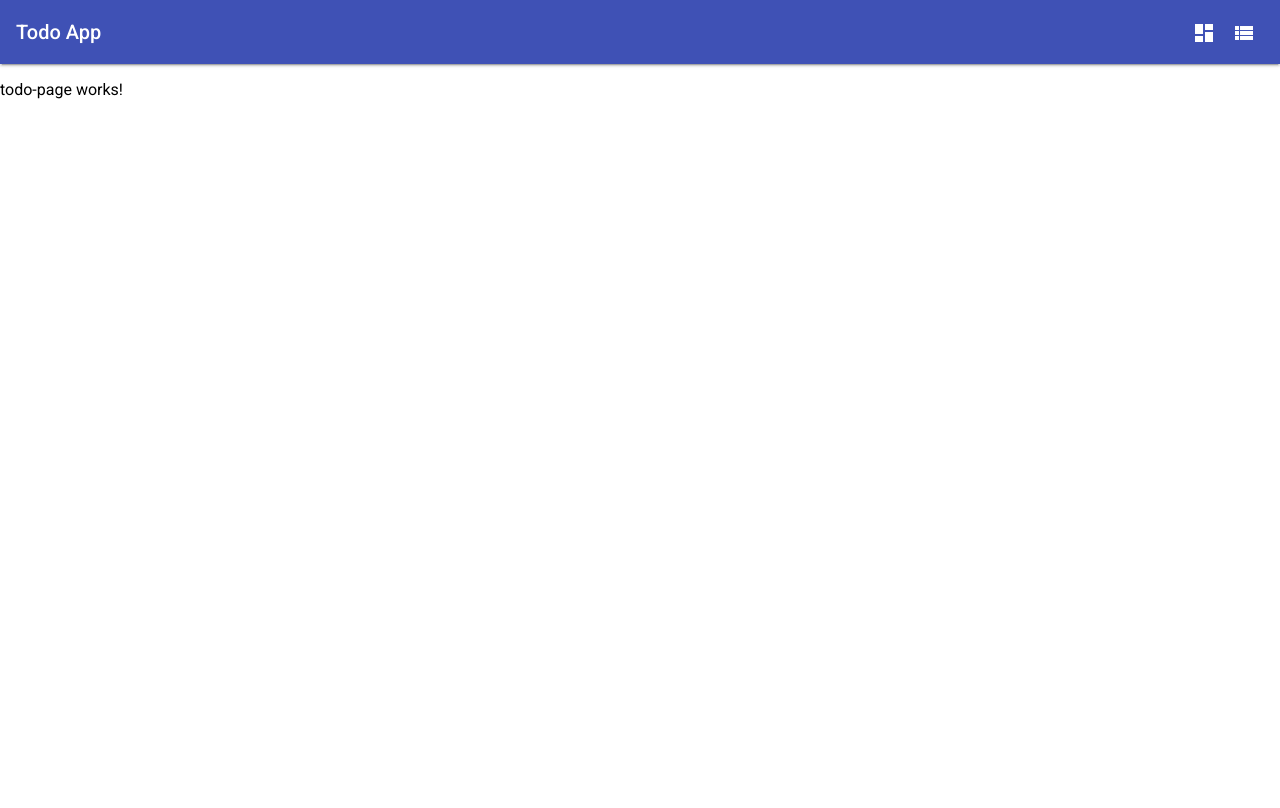
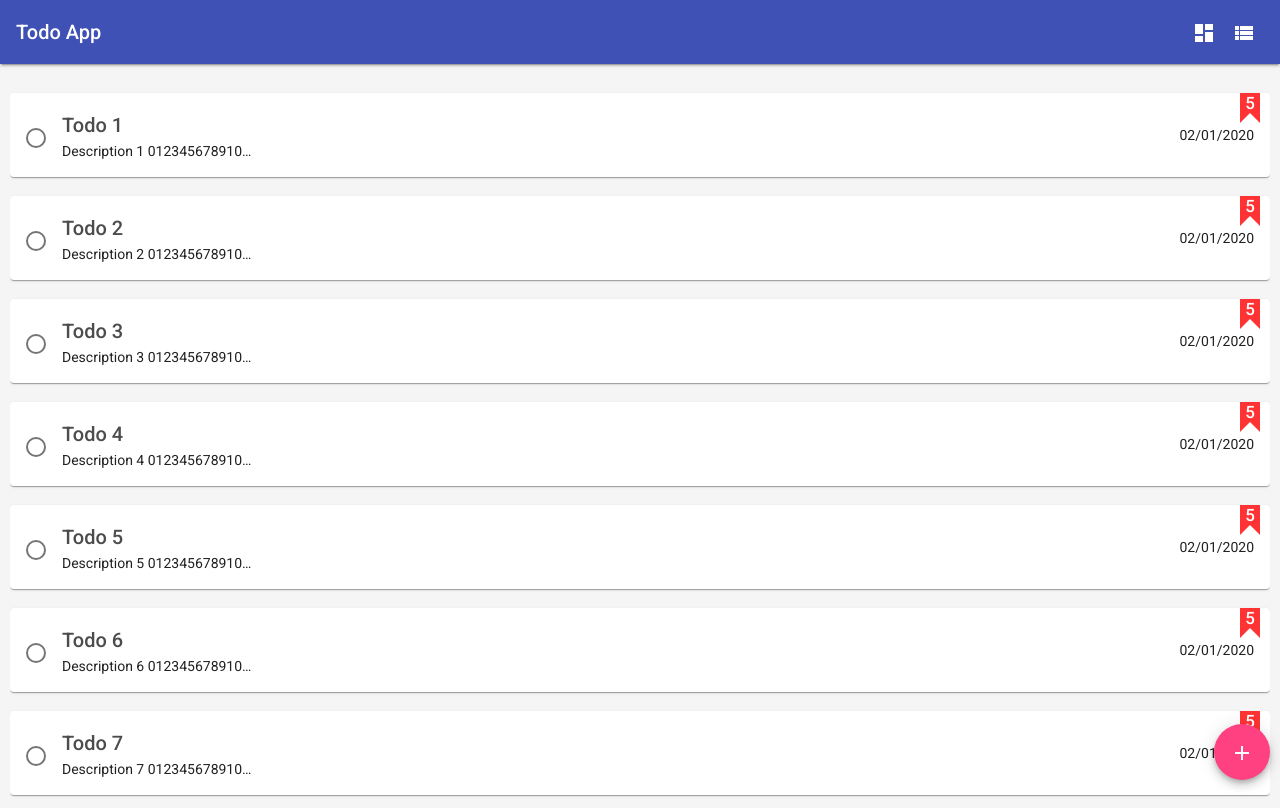
Before and after one commit to gleandroj/todo-app, an Angular app: page /todo in a window 1280 px wide. Built offline with nearby package versions, Linux system fonts and the light colour scheme.

Commit message:
feat(todo): todo/todo list style

```diff
--- /dev/null
+++ b/src/app/modules/todo/components/todo-list/todo-list.component.html
@@ -0,0 +1,3 @@
+<cdk-virtual-scroll-viewport itemSize="50" class="viewport">
+    <app-todo *cdkVirtualFor="let todo of data" [todo]="todo"></app-todo>
+</cdk-virtual-scroll-viewport>
--- /dev/null
+++ b/src/app/modules/todo/components/todo-list/todo-list.component.scss
@@ -0,0 +1,12 @@
+:host {
+  display: flex;
+  height: 100%;
+  width: 100%;
+  app-todo {
+    margin: 0 5px;
+  }
+  .viewport {
+    display: block;
+    width: 100%;
+  }
+}
--- /dev/null
+++ b/src/app/modules/todo/components/todo-list/todo-list.component.ts
@@ -0,0 +1,18 @@
+import { Component, OnInit, Input } from '@angular/core';
+import { Todo } from '../../todo';
+
+@Component({
+  selector: 'app-todo-list',
+  templateUrl: './todo-list.component.html',
+  styleUrls: ['./todo-list.component.scss']
+})
+export class TodoListComponent implements OnInit {
+
+  @Input() public data: Todo[] = [];
+
+  constructor() { }
+
+  ngOnInit() {
+  }
+
+}
--- /dev/null
+++ b/src/app/modules/todo/components/todo/todo.component.html
@@ -0,0 +1,15 @@
+<mat-card class="mat-typography" matRipple>
+    <div class="left-action">
+        <mat-checkbox class="done"></mat-checkbox>
+    </div>
+    <div class="todo-body">
+        <span class="mat-title todo-title truncate">{{ todo.title }}</span>
+        <span class="mat-body truncate">{{ todo.description }}</span>
+    </div>
+    <div class="right-action">
+        <span>{{ todo.createdAt | date: 'dd/MM/yyyy' }}</span>
+    </div>
+    <div class="todo-priority">
+        <span>{{ todo.priority }}</span>
+    </div>
+</mat-card>
--- /dev/null
+++ b/src/app/modules/todo/components/todo/todo.component.scss
@@ -0,0 +1,87 @@
+:host {
+  mat-card {
+    position: relative;
+    display: flex;
+    flex-direction: row;
+  }
+  .todo-body {
+    display: flex;
+    flex-direction: column;
+    flex: 1;
+  }
+  .todo-title {
+    margin-bottom: 0px;
+    color: #4c4c4c;
+  }
+  .todo-priority {
+    position: absolute;
+    top: 0;
+    right: 10px;
+    width: 20px;
+    height: 30px;
+    background-color: transparent;
+
+    &:before {
+      content: "";
+      display: block;
+      position: absolute;
+      top: 0;
+      border: 10px solid rgba(255, 0, 0, 0.8);
+    }
+
+    &::before {
+      bottom: 0px;
+      border-bottom-color: transparent;
+    }
+
+    & span {
+      position: relative;
+      display: flex;
+      color: white;
+      font-weight: 500;
+      font-size: 17px;
+      justify-content: center;
+      align-items: center;
+    }
+  }
+
+  .left-action {
+    display: flex;
+    flex-direction: column;
+    justify-content: center;
+    margin-right: 20px;
+
+    ::ng-deep .done {
+      & .mat-checkbox-background,
+      .mat-checkbox-frame {
+        width: 20px;
+        height: 20px;
+        border-radius: 70% !important;
+      }
+
+      &.mat-checkbox-checked {
+        .mat-checkbox-frame {
+          border-color: transparent;
+        }
+      }
+
+      .mat-checkbox-mixedmark {
+        padding: 10px;
+        width: 20px;
+        height: 20px;
+      }
+    }
+  }
+  .right-action {
+    display: flex;
+    flex-direction: column;
+    justify-content: center;
+    margin-left: 10px;
+  }
+  .truncate {
+    width: 190px;
+    white-space: nowrap;
+    overflow: hidden;
+    text-overflow: ellipsis;
+  }
+}
--- /dev/null
+++ b/src/app/modules/todo/components/todo/todo.component.ts
@@ -0,0 +1,18 @@
+import { Component, OnInit, Input } from '@angular/core';
+import { Todo } from '../../todo';
+
+@Component({
+  selector: 'app-todo',
+  templateUrl: './todo.component.html',
+  styleUrls: ['./todo.component.scss']
+})
+export class TodoComponent implements OnInit {
+
+  @Input() public todo: Todo;
+
+  constructor() { }
+
+  ngOnInit() {
+  }
+
+}
--- a/src/app/modules/todo/pages/todo-page/todo-page.component.html
+++ b/src/app/modules/todo/pages/todo-page/todo-page.component.html
@@ -1 +1,9 @@
-<p>todo-page works!</p>
+<div class="todo-page-content">
+    <app-todo-list [data]="todos"></app-todo-list>
+</div>
+
+<div class="mat-fab-container">
+    <button mat-fab aria-label="Add">
+        <mat-icon>add</mat-icon>
+    </button>
+</div>
--- a/src/app/modules/todo/pages/todo-page/todo-page.component.scss
+++ b/src/app/modules/todo/pages/todo-page/todo-page.component.scss
@@ -0,0 +1,15 @@
+:host {
+  display: flex;
+  height: calc(100% - 56px - 20px); //56px toolbar, 20px padding
+  width: 100%;
+  .mat-fab-container {
+    position: fixed;
+    bottom: 20px;
+    right: 10px;
+  }
+  .todo-page-content {
+    width: 100%;
+    height: 100%;
+    padding: 10px;
+  }
+}
--- a/src/app/modules/todo/pages/todo-page/todo-page.component.ts
+++ b/src/app/modules/todo/pages/todo-page/todo-page.component.ts
@@ -1,4 +1,12 @@
 import { Component, OnInit } from '@angular/core';
+import { Todo } from '../../todo';
+
+const bigDescription = (new Array(100))
+  .fill(() => { }).map((a, i) => `${i}`).join('');
+
+const testData = (new Array(10))
+  .fill(() => { })
+  .map((a, i) => (new Todo(`Todo ${++i}`, `Description ${i} ${bigDescription}`, 5, new Date(), false)));
 
 @Component({
   selector: 'app-todo-page',
@@ -7,6 +15,8 @@ import { Component, OnInit } from '@angular/core';
 })
 export class TodoPageComponent implements OnInit {
 
+  public todos: Todo[] = testData;
+
   constructor() { }
 
   ngOnInit() {
--- /dev/null
+++ b/src/app/modules/todo/todo.ts
@@ -0,0 +1,11 @@
+export type TodoPriority = 1 | 2 | 3 | 4 | 5;
+
+export class Todo {
+    constructor(
+        public title: string,
+        public description: string,
+        public priority: TodoPriority,
+        public createdAt: Date,
+        public done: boolean
+    ) { }
+}
--- a/src/styles.scss
+++ b/src/styles.scss
@@ -1,4 +1,11 @@
 /* You can add global styles to this file, and also import other style files */
 
-html, body { height: 100%; }
-body { margin: 0; font-family: Roboto, "Helvetica Neue", sans-serif; }
+html,
+body {
+  height: 100%;
+}
+body {
+  margin: 0;
+  font-family: Roboto, "Helvetica Neue", sans-serif;
+  background-color: rgba(0, 0, 0, 0.04);
+}
```
Also changed, not shown: src/app/modules/todo/todo.module.ts (+13 -1 lines), 2 other files (tests, documents, lock files or other folders).
